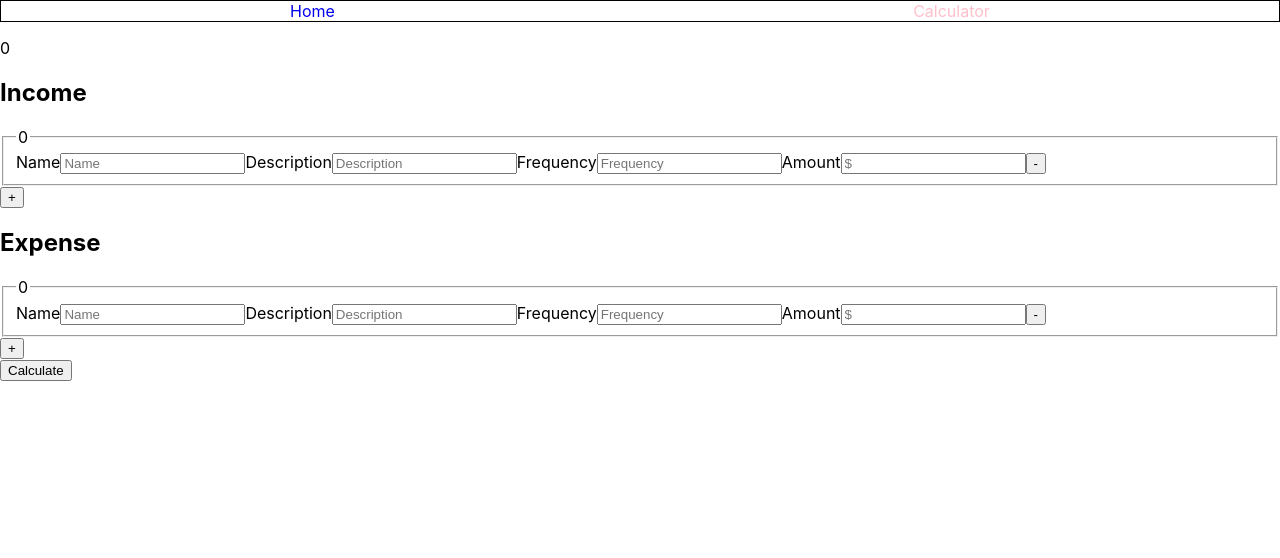
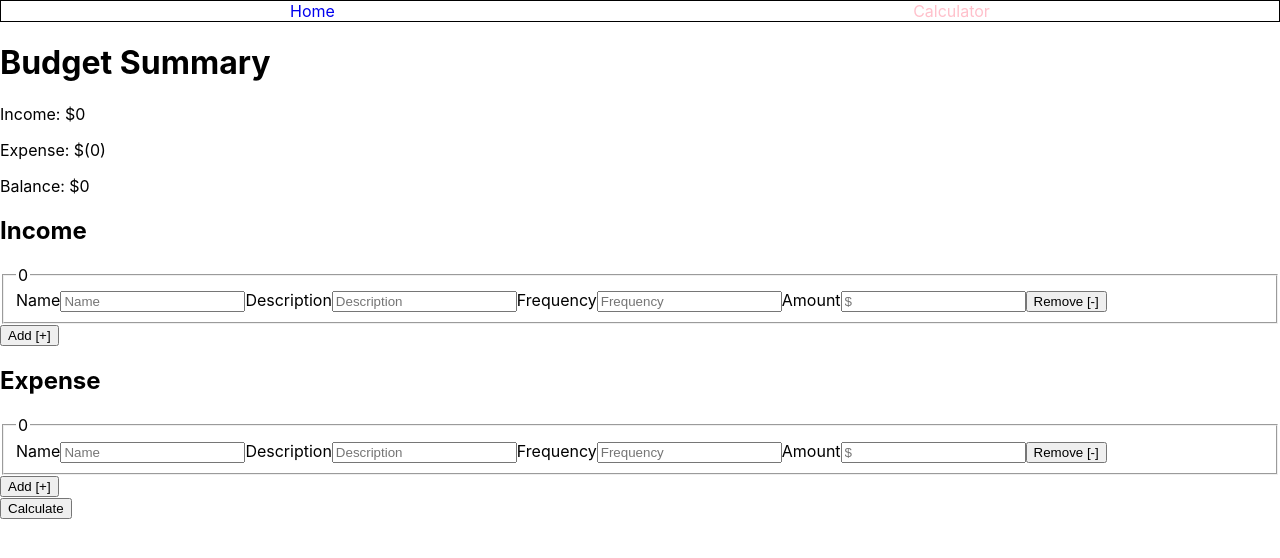
Before and after one commit to TheCaptainFalcon/DC_Week14, a React (Create React App) app in the folder ibudget/: page /calculator in a window 1280 px wide. Shown: the top 558 px of the page. Built offline with nearby package versions, Linux system fonts and the light colour scheme.

Commit message:
Replaced parseInt to parseFloat to account for decimals and added some text to fulfill the budget summary section - as of now this is the basic version

```diff
--- a/ibudget/src/components/Calculator.jsx
+++ b/ibudget/src/components/Calculator.jsx
@@ -83,7 +83,7 @@ class Calculator extends Component {
                 </label>
                 <input
                 type='button'
-                value='-'
+                value='Remove [-]'
                 onClick={this.handleRemoveIncome.bind(this, index)}
                 />
                 </fieldset>
@@ -134,7 +134,7 @@ class Calculator extends Component {
                     onChange={this.handleExpenseChange.bind(this, index)}
                     />
                 </label>
-                <input type='button' value='-' onClick={this.handleRemoveExpense.bind(this, index)}/>
+                <input type='button' value='Remove [-]' onClick={this.handleRemoveExpense.bind(this, index)}/>
             </fieldset>
          </div>
        ))
@@ -171,15 +171,18 @@ class Calculator extends Component {
     handleSubmit(event) {
         event.preventDefault();
         const addIncomeTotal = this.state.income.reduce((totalAmount, incomeAmount) =>
-        totalAmount + parseInt(incomeAmount.Amount, 10), 0);
+        totalAmount + parseFloat(incomeAmount.Amount, 10), 0);
+
+        const addExpenseTotal = this.state.expense.reduce((totalAmount, expenseAmount) =>
+        totalAmount + parseFloat(expenseAmount.Amount, 10), 0);
 
         this.setState({
-            incomeTotal : addIncomeTotal
+            incomeTotal : addIncomeTotal,
+            expenseTotal: addExpenseTotal
         })
+        // dev test
         console.log(addIncomeTotal);
-
         console.log('Income was submitted: ' + JSON.stringify(this.state.income));
-        // console.log(Object.values(this.state.income))
         console.log('Expense was submitted: ' + JSON.stringify(this.state.expense));
     };
 
@@ -187,20 +190,21 @@ class Calculator extends Component {
       return (
         <div className='Calculator'>
             <div className='Calculator-summary'>
-
-                <p>{this.state.total}</p>
-                <p>{this.state.incomeTotal}</p>
+                <h1>Budget Summary</h1>
+                <p id="Calculator-income-summary">Income: ${this.state.incomeTotal}</p>
+                <p id="Calculator-expense-summary">Expense: $({this.state.expenseTotal})</p>
+                <p id="Calculator-balance-summary">Balance: ${this.state.incomeTotal - this.state.expenseTotal}</p>
             </div>
             <form onSubmit={this.handleSubmit.bind(this)}>
                 <div className='Calculator-income'>
                     <h2>Income</h2>
                     {this.incomeForm()}
-                    <input type='button' value='+' onClick={this.handleAddIncome.bind(this)}/>
+                    <input type='button' value='Add [+]' onClick={this.handleAddIncome.bind(this)}/>
                 </div>
                 <div className='Calculator-expense'>
                     <h2>Expense</h2>
                     {this.expenseForm()}
-                    <input type='button' value='+' onClick={this.handleAddExpense.bind(this)}/>
+                    <input type='button' value='Add [+]' onClick={this.handleAddExpense.bind(this)}/>
                 </div>
                 <input type="submit" value="Calculate" />
             </form>
```
